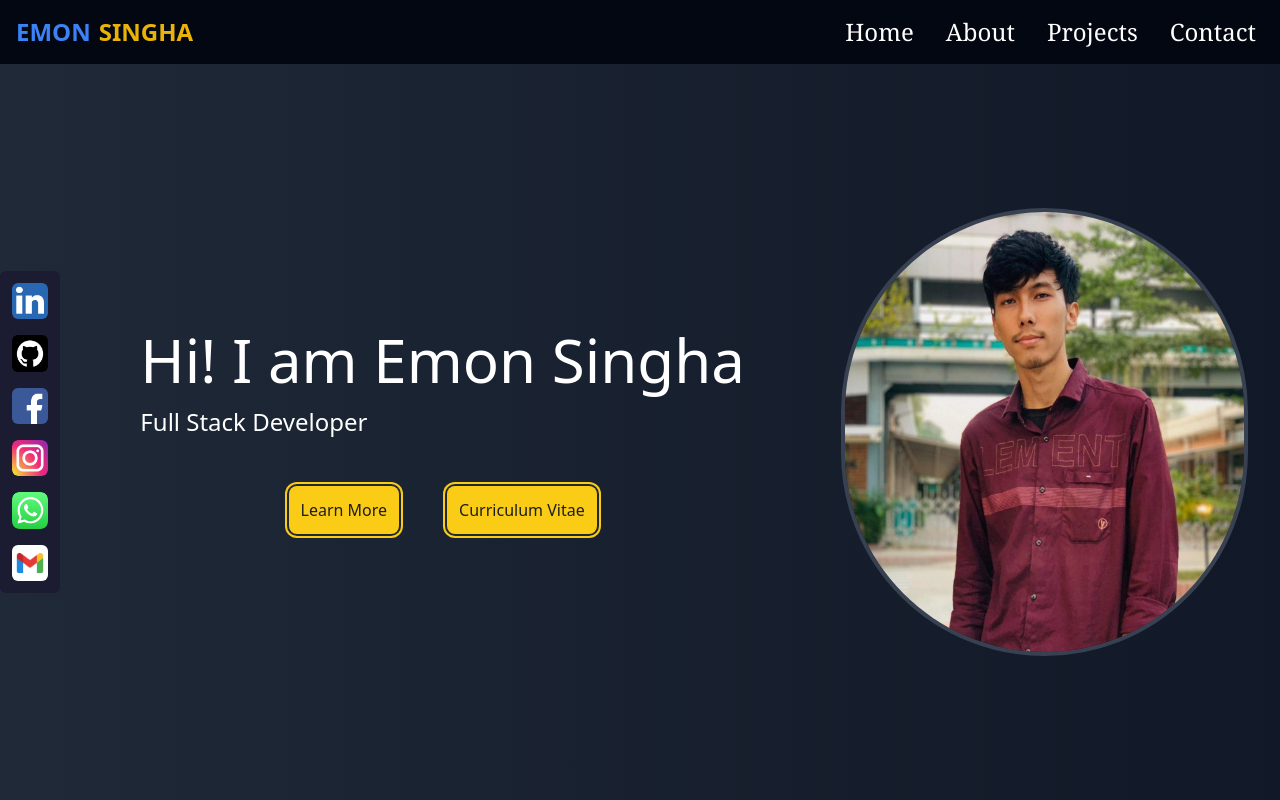
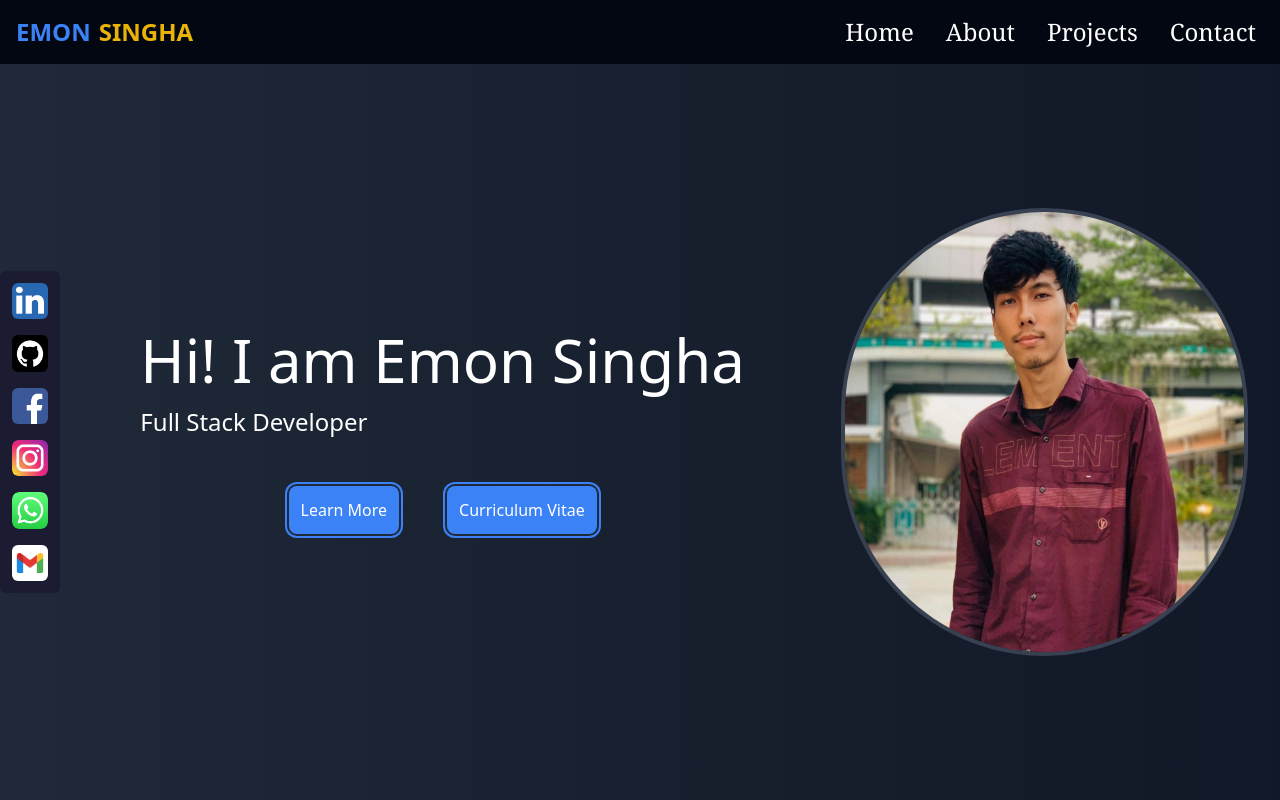
Before and after one commit to emonsingha209/Portfolio-reactjs, a React (Create React App) app: page / in a window 1280 px wide. Shown: the top 800 px of the page. Built offline with nearby package versions, Linux system fonts and the light colour scheme; the HTML template or start-up script is replaced by a standard one.

Commit message:
button desgin

```diff
--- a/src/components/Button/linkButton.js
+++ b/src/components/Button/linkButton.js
@@ -3,8 +3,8 @@
   return (
     <div>
       <div
-        className='bg-yellow-400 w-fit rounded-lg ring-2 ring-yellow-400 ring-offset-2 ring-offset-gray-800
-            hover:bg-yellow-500 hover:ring-yellow-500'
+        className='bg-blue-500 w-fit rounded-lg ring-2 ring-blue-500 ring-offset-2 ring-offset-gray-800
+            hover:bg-blue-600 hover:ring-blue-600 text-white'
       >
         <button className='cursor-pointer'>{props.Link}</button>
       </div>
```
